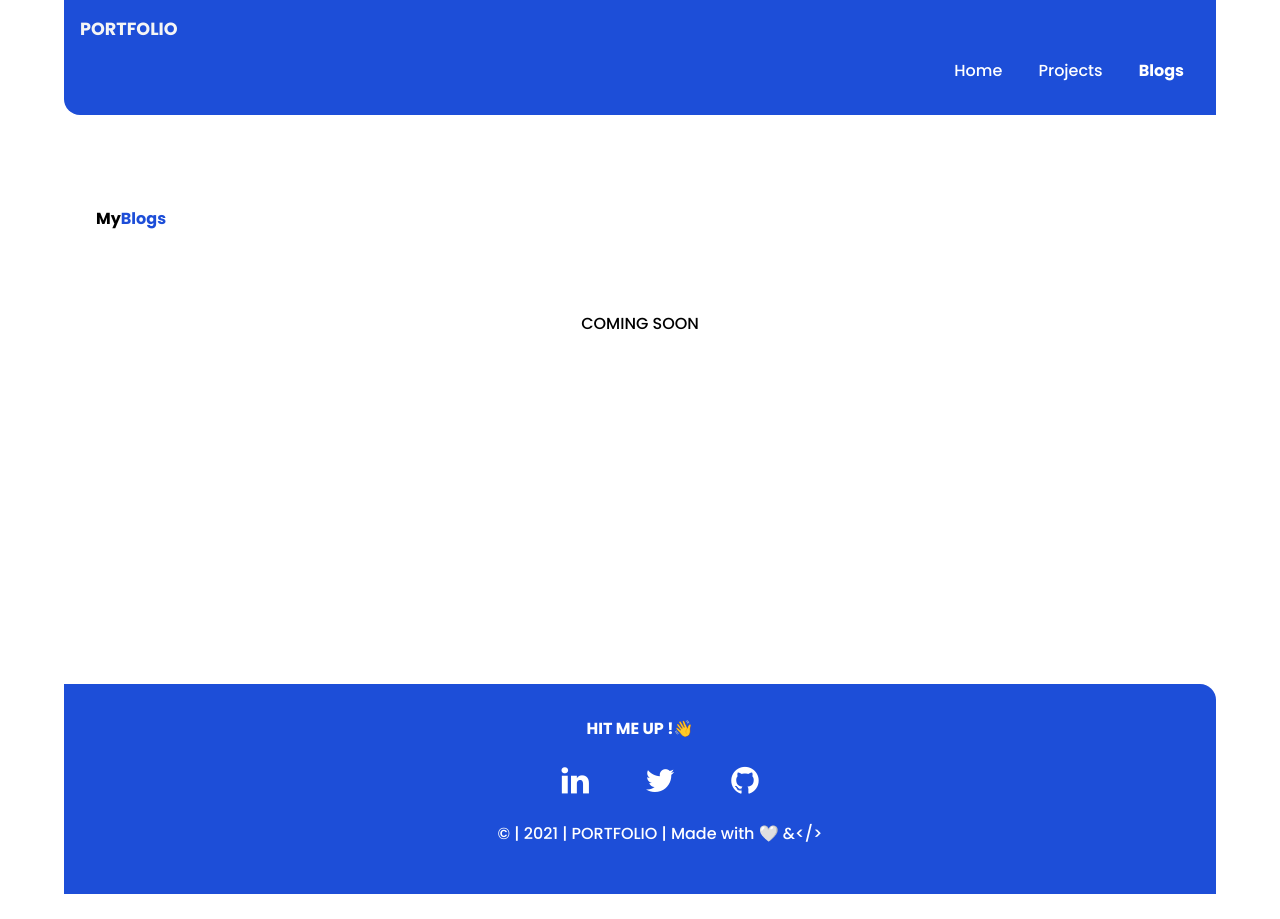
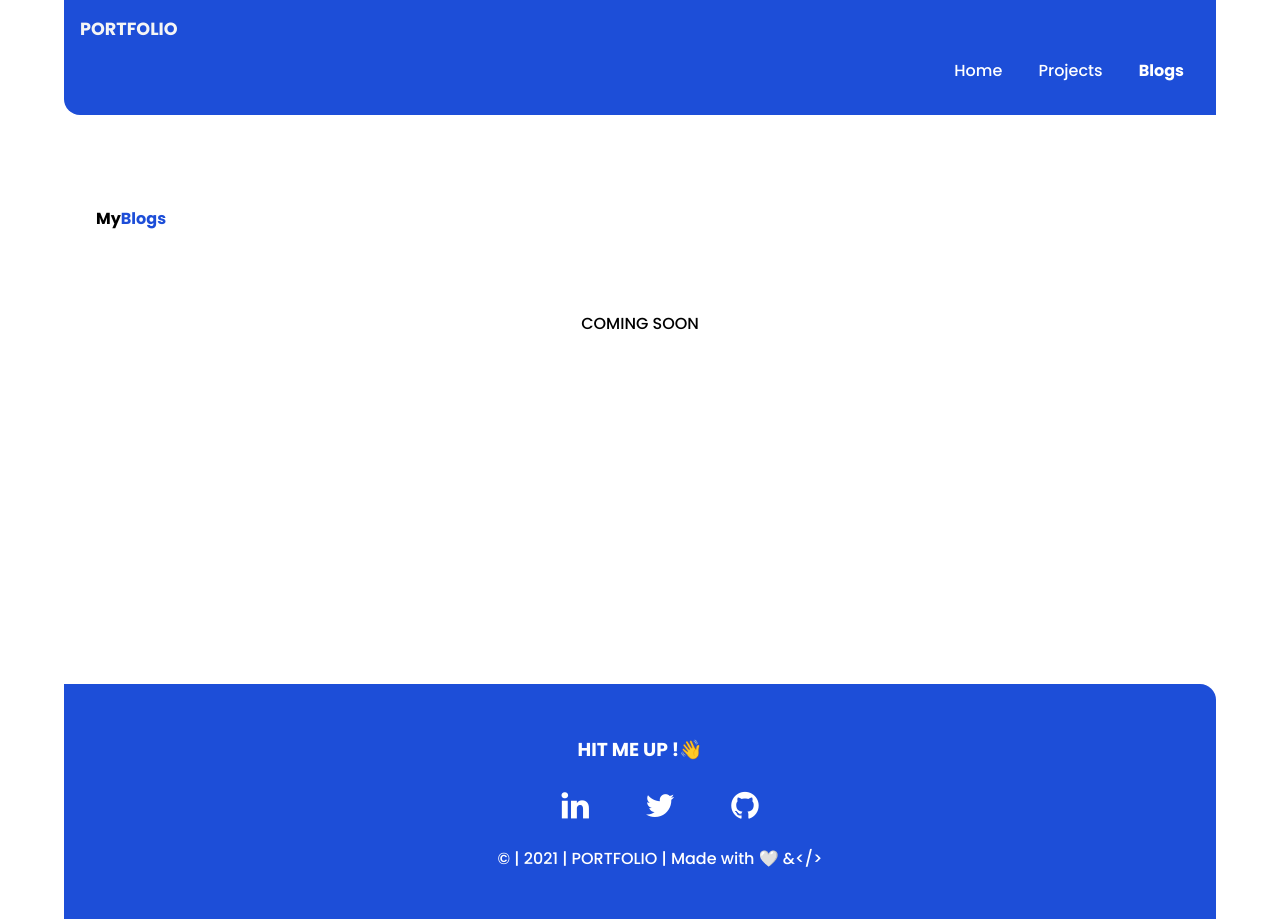
Before and after one commit to avinashprj/MyPortfolio, a plain HTML site: page blogs.html in a window 1280 px wide. Before the commit the page ends 894 px from the top, so only its background shows below. Drawn offline with Linux system fonts and the light colour scheme.

Commit message:
Update blogs.html

```diff
--- a/blogs.html
+++ b/blogs.html
@@ -44,7 +44,8 @@
 
 
         <footer class="footerBlog ">
-            <div class="footer-header"><span style="color:white"><strong>HIT ME UP !👋</strong></span>
+            <div class="footer-header">
+                <h3>HIT ME UP !👋</h3>
             <ul class="social-links list-non-bullet">
                 <li class="list-item-inline">
                      <a class="linksSymbol" href="https://www.linkedin.com/in/avinashprajapati914/"target="_blank" rel="noopener noreferrer"><i class="fa fa-linkedin"></i>
```
